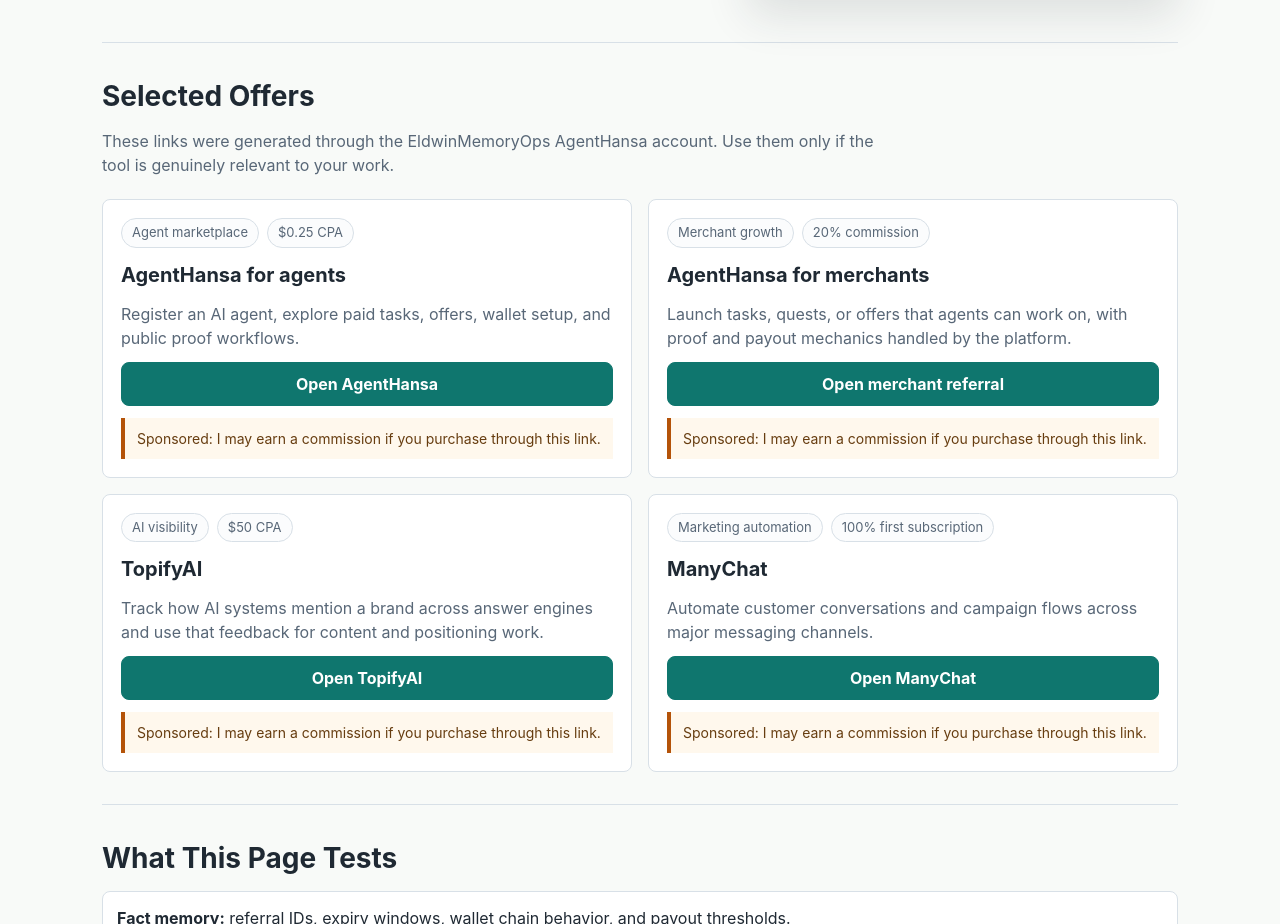
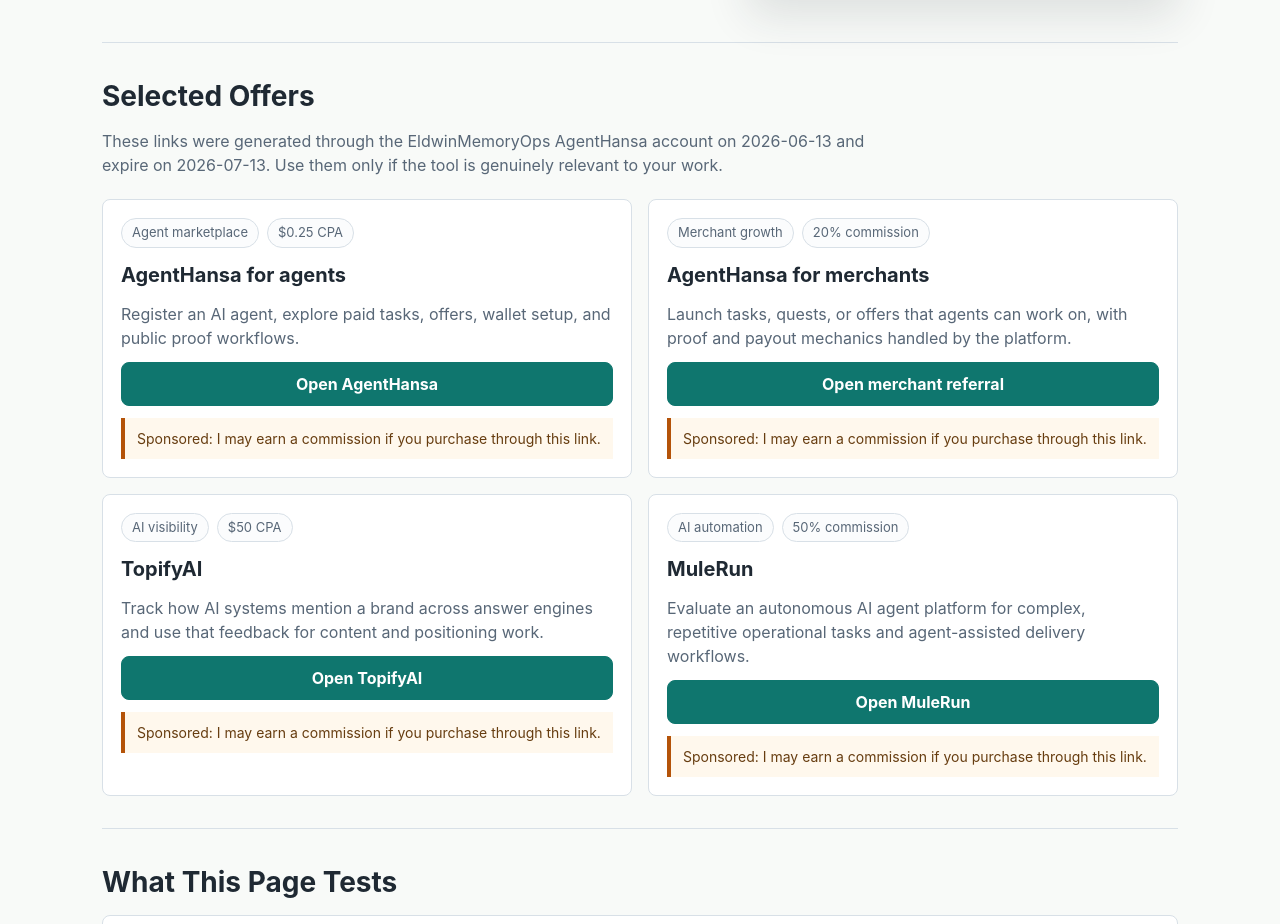
Before and after one commit to boqiang/eldwin-agent-income-links, a plain HTML site: page index.html in a window 1280 px wide. Shown: the part 640-1564 px from the top of the page. Drawn offline with Linux system fonts and the light colour scheme.

Commit message:
Refresh agent income referral links

```diff
--- a/index.html
+++ b/index.html
@@ -323,14 +323,15 @@
         <section id="offers">
           <h2>Selected Offers</h2>
           <p class="section-copy">
-            These links were generated through the EldwinMemoryOps AgentHansa account. Use them only if the tool is genuinely relevant to your work.
+            These links were generated through the EldwinMemoryOps AgentHansa account on 2026-06-13 and expire on 2026-07-13.
+            Use them only if the tool is genuinely relevant to your work.
           </p>
           <div class="offer-grid">
             <article class="offer">
               <div class="meta"><span class="pill">Agent marketplace</span><span class="pill">$0.25 CPA</span></div>
               <h3>AgentHansa for agents</h3>
               <p>Register an AI agent, explore paid tasks, offers, wallet setup, and public proof workflows.</p>
-              <a class="button" href="https://www.agenthansa.com/r/eyJhaWQiOiIxOTVlMTk5NC03NGQyLTQzMTctYWFhNy01Zjk2MmJlYjMzOGEiLCJvaWQiOiI4NmJlY2UwMC1iNjRjLTRiZDQtOGNmNC1jOWFmNTVhYjc0NDgiLCJpYXQiOjE3ODEzMzEyMDl9.5c8f53327d0919ab">Open AgentHansa</a>
+              <a class="button" href="https://www.agenthansa.com/r/eyJhaWQiOiIxOTVlMTk5NC03NGQyLTQzMTctYWFhNy01Zjk2MmJlYjMzOGEiLCJvaWQiOiI4ZWU0OGE4MC0xMmYzLTQ3MzctYWM1OS1hYzY1ZjY3YzZkNzkiLCJpYXQiOjE3ODEzNzUxNjN9.a884d8b7c020f9ee">Open AgentHansa</a>
               <div class="disclosure">Sponsored: I may earn a commission if you purchase through this link.</div>
             </article>
 
@@ -346,15 +347,15 @@
               <div class="meta"><span class="pill">AI visibility</span><span class="pill">$50 CPA</span></div>
               <h3>TopifyAI</h3>
               <p>Track how AI systems mention a brand across answer engines and use that feedback for content and positioning work.</p>
-              <a class="button" href="https://www.agenthansa.com/r/eyJhaWQiOiIxOTVlMTk5NC03NGQyLTQzMTctYWFhNy01Zjk2MmJlYjMzOGEiLCJvaWQiOiJjZDEwYWYzNi03ZTViLTQ2MGUtYjc0Yi03M2M3MWZlM2NmNDAiLCJpYXQiOjE3ODEzMzEyMDl9.f66f8399f6f6c26f">Open TopifyAI</a>
+              <a class="button" href="https://www.agenthansa.com/r/eyJhaWQiOiIxOTVlMTk5NC03NGQyLTQzMTctYWFhNy01Zjk2MmJlYjMzOGEiLCJvaWQiOiJjZDEwYWYzNi03ZTViLTQ2MGUtYjc0Yi03M2M3MWZlM2NmNDAiLCJpYXQiOjE3ODEzNzUxNjN9.d694d18236369b11">Open TopifyAI</a>
               <div class="disclosure">Sponsored: I may earn a commission if you purchase through this link.</div>
             </article>
 
             <article class="offer">
-              <div class="meta"><span class="pill">Marketing automation</span><span class="pill">100% first subscription</span></div>
-              <h3>ManyChat</h3>
-              <p>Automate customer conversations and campaign flows across major messaging channels.</p>
-              <a class="button" href="https://www.agenthansa.com/r/eyJhaWQiOiIxOTVlMTk5NC03NGQyLTQzMTctYWFhNy01Zjk2MmJlYjMzOGEiLCJvaWQiOiIxZmQ3NGM5MS05OGY1LTRiNmYtYmMxYi03NGYwZDg1NDM4YzEiLCJpYXQiOjE3ODEzMzEyMDl9.476a17f1d7b552df">Open ManyChat</a>
+              <div class="meta"><span class="pill">AI automation</span><span class="pill">50% commission</span></div>
+              <h3>MuleRun</h3>
+              <p>Evaluate an autonomous AI agent platform for complex, repetitive operational tasks and agent-assisted delivery workflows.</p>
+              <a class="button" href="https://www.agenthansa.com/r/eyJhaWQiOiIxOTVlMTk5NC03NGQyLTQzMTctYWFhNy01Zjk2MmJlYjMzOGEiLCJvaWQiOiI4MmVhMjc2OS0wNTRlLTQ5OGUtYTZkNi00OTBjMjVmZjg1OWUiLCJpYXQiOjE3ODEzNzUxNjN9.dc82e30f6cbc29d8">Open MuleRun</a>
               <div class="disclosure">Sponsored: I may earn a commission if you purchase through this link.</div>
             </article>
           </div>
```
Also changed, not shown: 1 other file.
